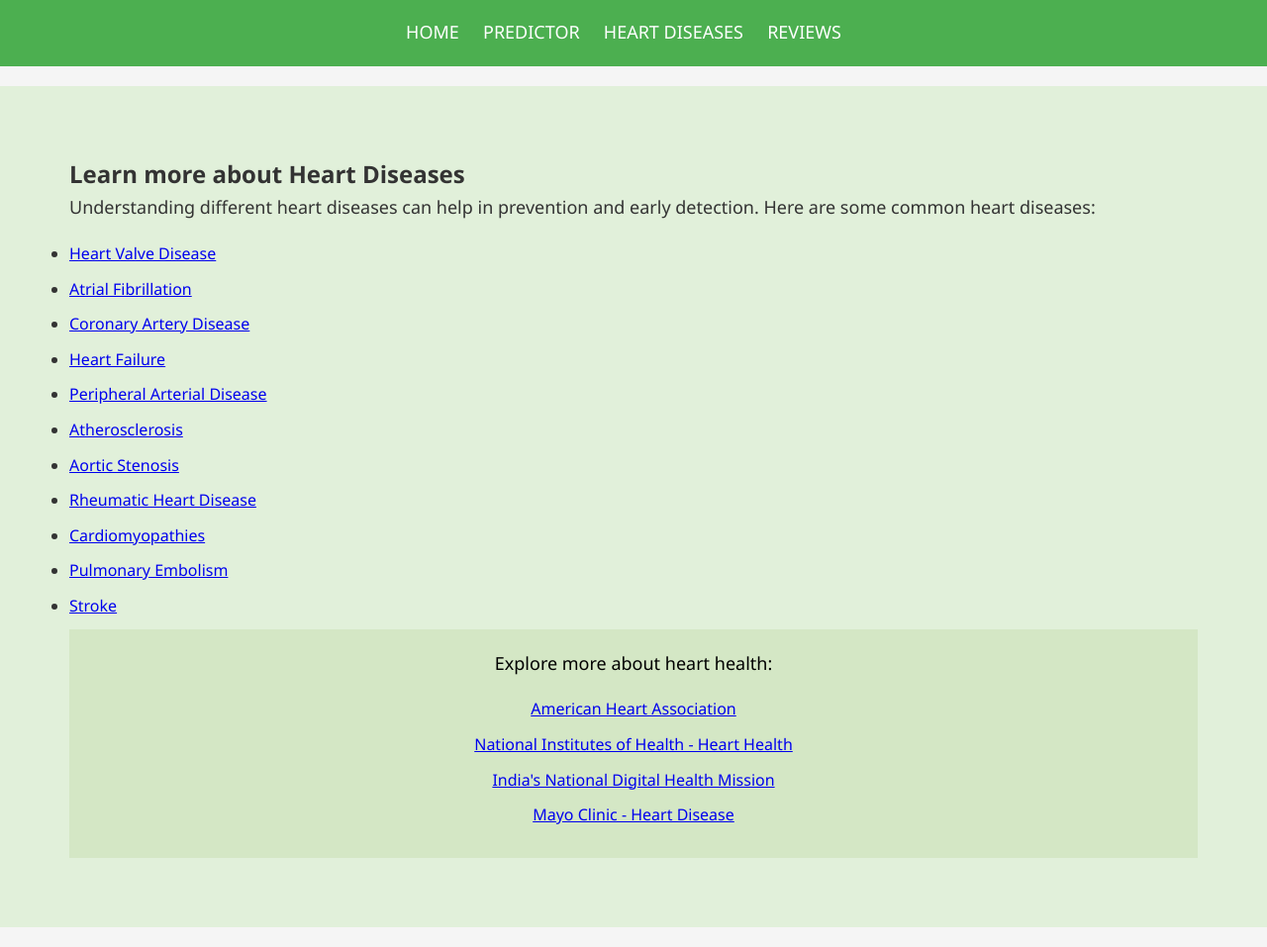
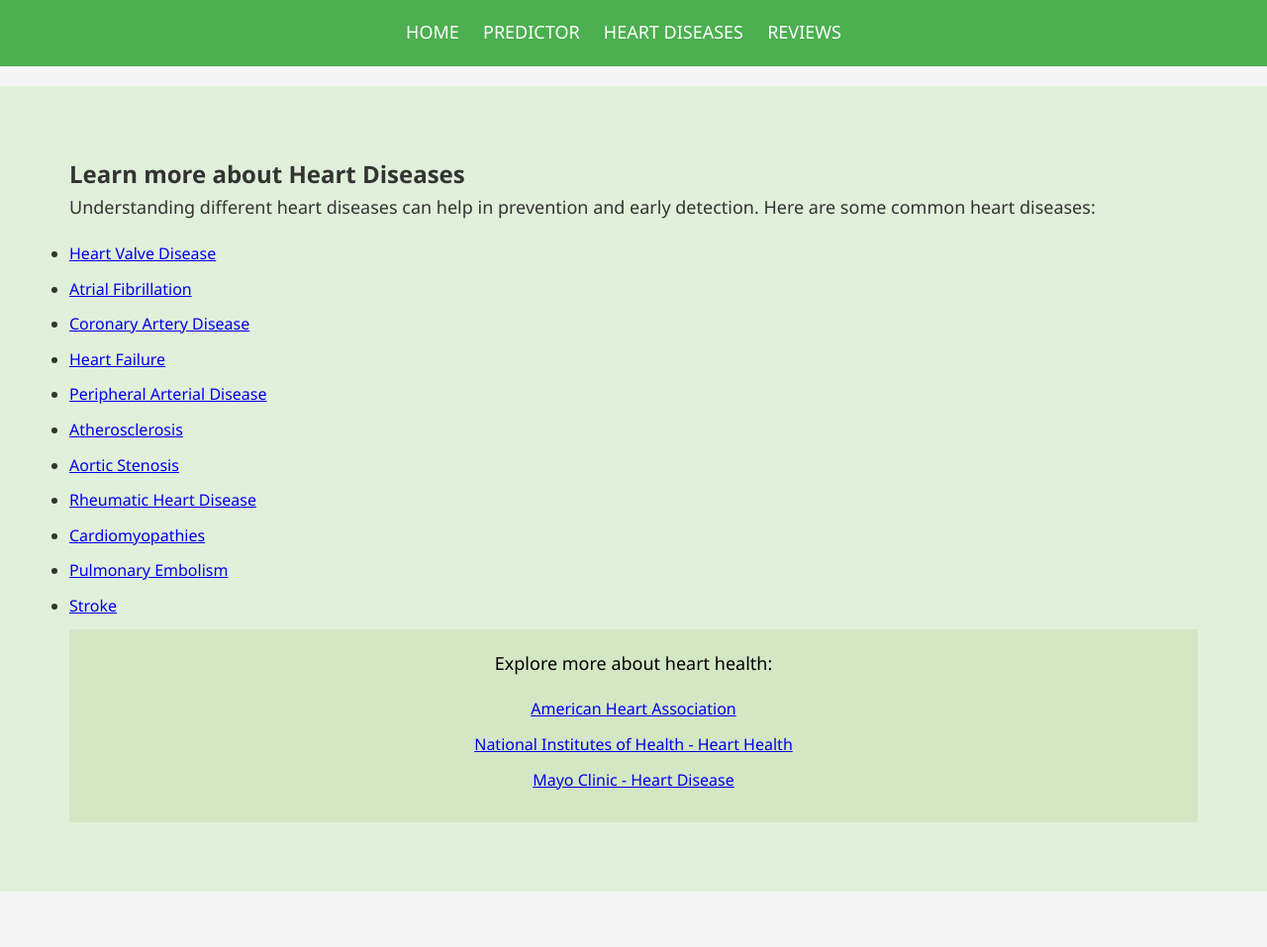
Before and after one commit to Gyaana/Heart-Diseases-Predictor, a plain HTML site: page heart_disease.html in a window 1280 px wide. Shown: the part 117-1074 px from the top of the page at 99% size. After the commit the page ends 1038 px from the top, so only its background shows below. Drawn offline with Linux system fonts and the light colour scheme.

Commit message:
Update heart_disease.html

```diff
--- a/heart_disease.html
+++ b/heart_disease.html
@@ -172,7 +172,6 @@
         <ul>
             <li><a href="https://www.heart.org/en">American Heart Association</a></li>
             <li><a href="https://www.nih.gov/health-information/heart-health">National Institutes of Health - Heart Health</a></li>
-            <li><a href="https://www.niti.gov.in/sites/default/files/2023-02/ndhm_strategy_overview.pdf">India's National Digital Health Mission</a></li>
             <li><a href="https://www.mayoclinic.org/diseases-conditions/heart-disease/symptoms-causes/syc-20353118">Mayo Clinic - Heart Disease</a></li>
         </ul>
     </div>
```
